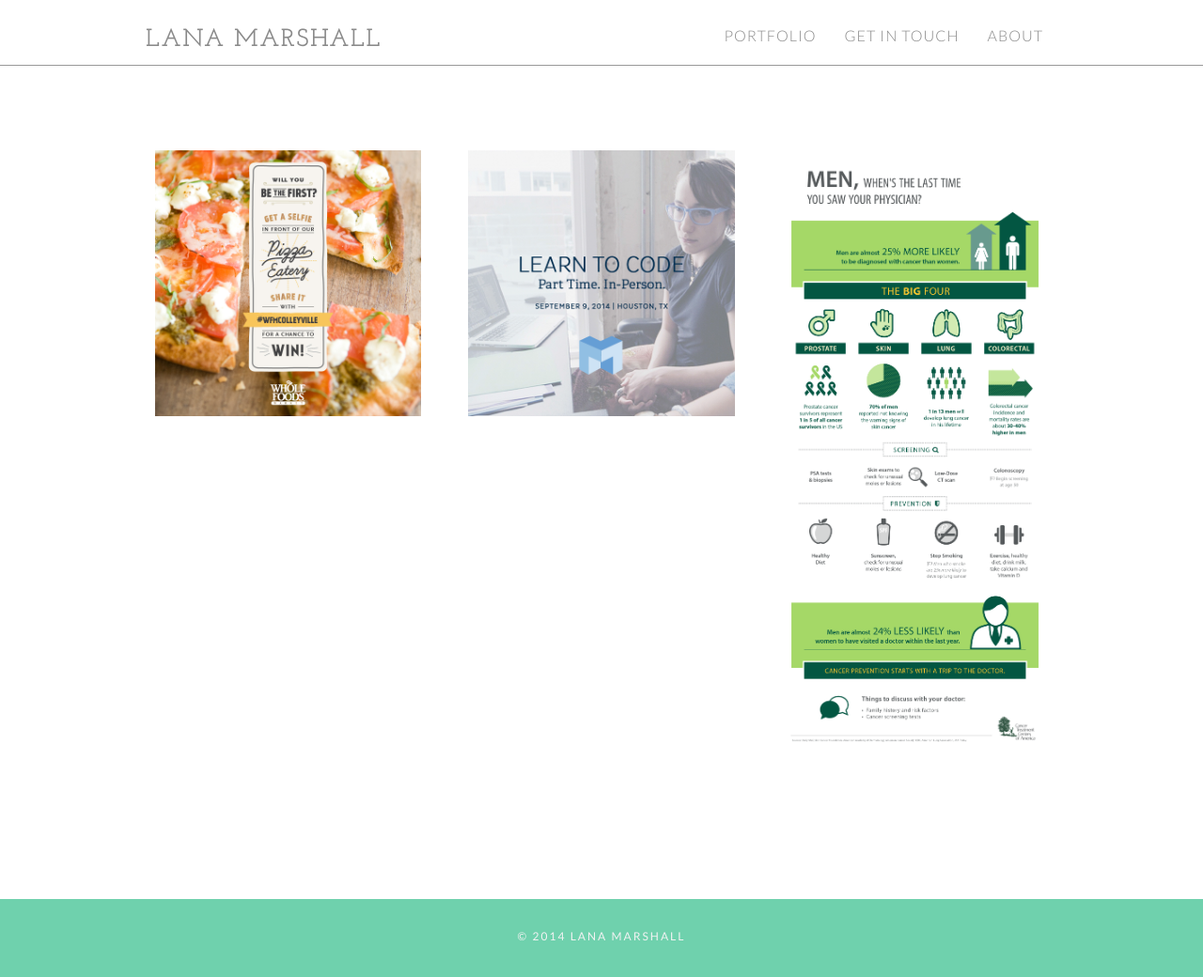
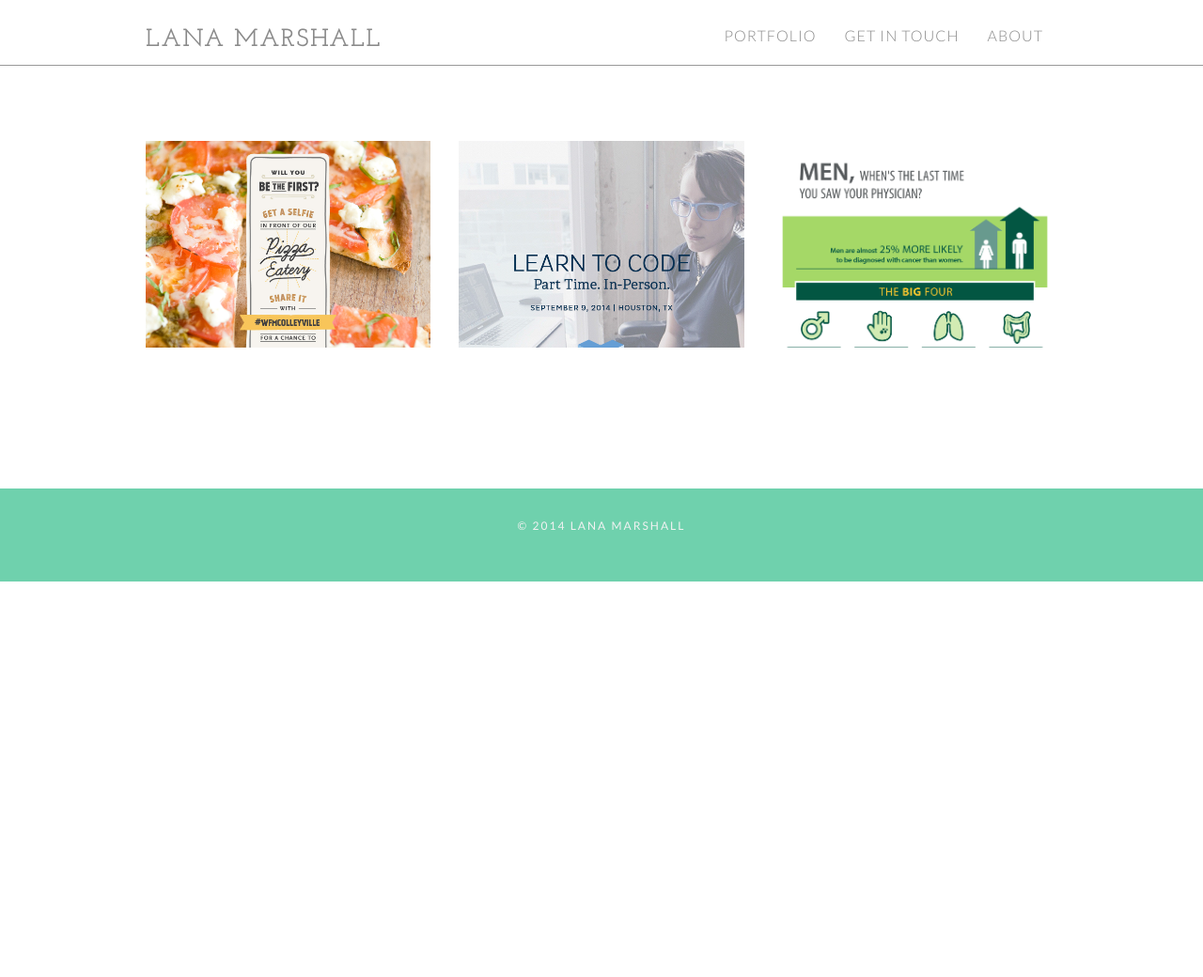
Before and after one commit to LanaMarshall/portfolio, a Jekyll site: the page built from index.html, in a window 1280 px wide and 1057 px high. Shown: the top 1040 px of the window at 94% size. Built offline with Jekyll 4.4.1, drawn with Linux system fonts in a browser that asks for light colours; nearby versions of some CDN libraries.

Commit message:
removed unnecessary div from thumbnail page

```diff
--- a/css/main.css
+++ b/css/main.css
@@ -85,15 +85,13 @@ body {
 
 
 .thumb-container {
+	height: 220px;
+	overflow: hidden;
 }
 
 .portfolio-thumb {
 	height: 180px;
 	overflow: hidden;
-}
-
-.portfolio-thumb-margin {
-	margin: 10px 10px;
 }
 
 
--- a/index.html
+++ b/index.html
@@ -7,13 +7,11 @@ layout: default
     {% for post in site.posts %}
 
   <div class="thumb-container small-12 medium-6 large-4 columns">
-    <div class ="portfolio-thumb-margin">
 
       <a class="portfolio-thumb" href="{{ post.url | prepend: site.baseurl }}">
         <img src="{{ post.thumb }}">
       </a>
 
-    </div>
   </div>
 
     {% endfor %}
```
